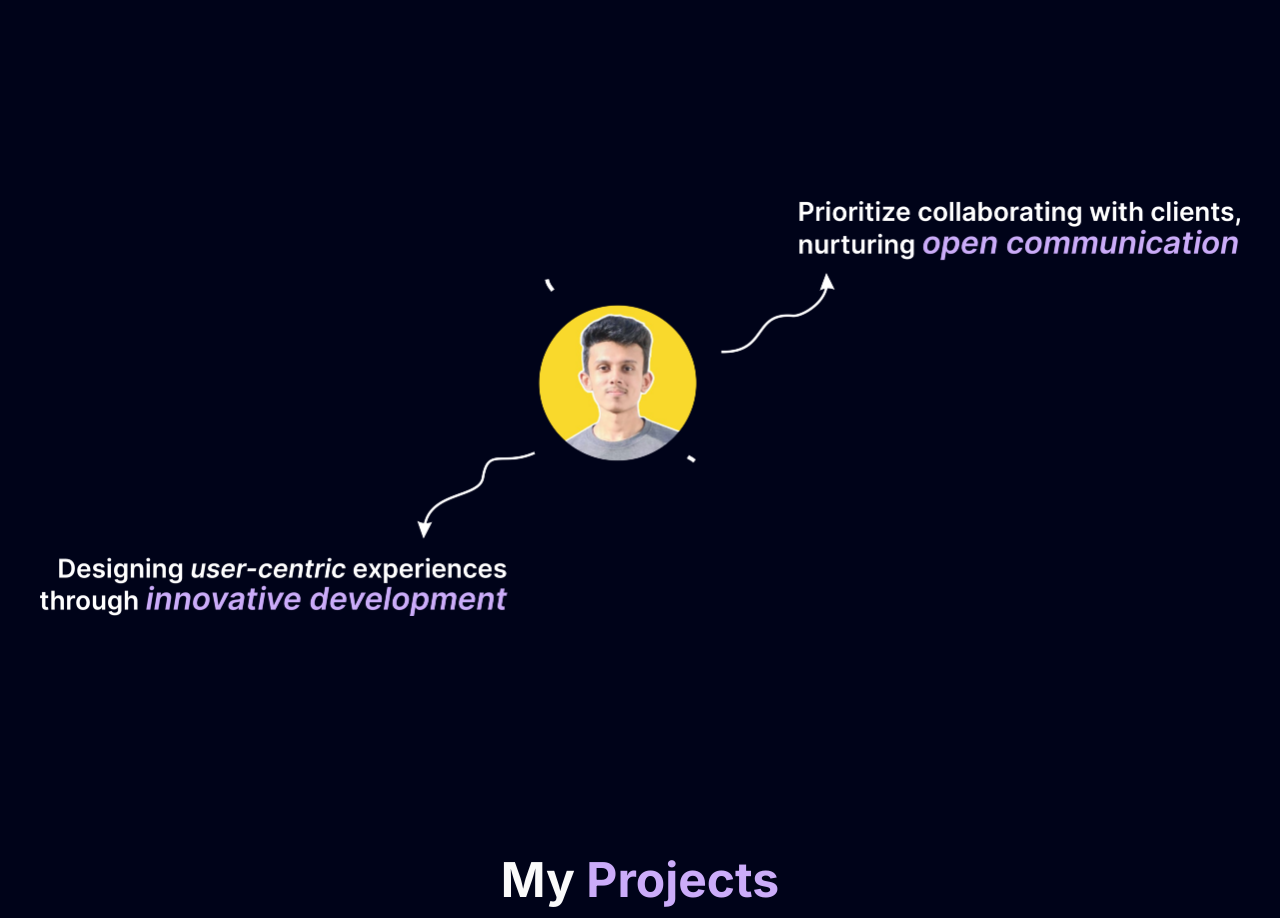
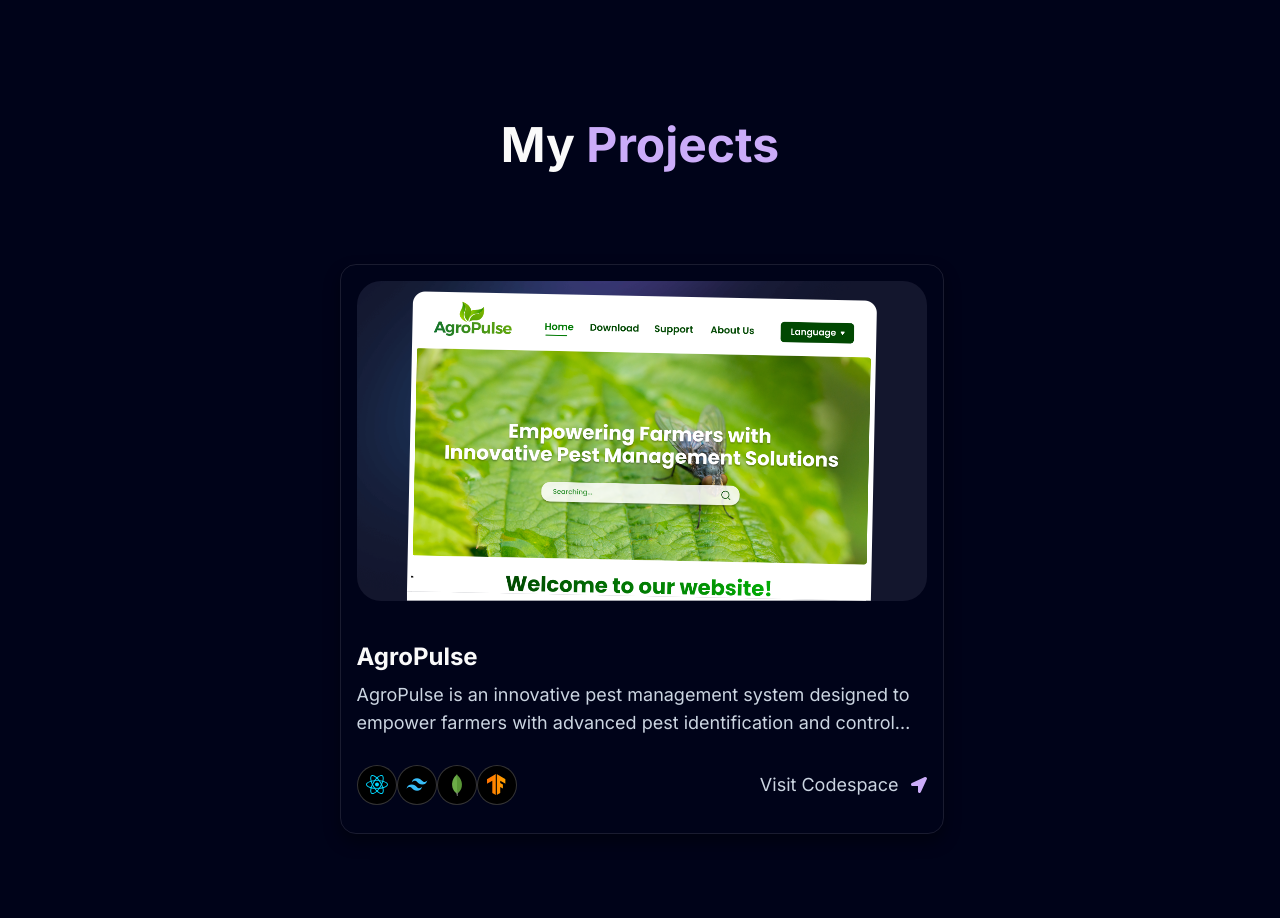
Before and after one commit to SachindaBandara/My-Portfolio-Website, a Next.js app in the folder portfolio/: page / in a window 1280 px wide. Shown: the part 1840-2758 px from the top of the page. Built offline with nearby package versions, Linux system fonts and the light colour scheme.

Commit message:
Remove browser component

```diff
--- a/portfolio/app/page.tsx
+++ b/portfolio/app/page.tsx
@@ -6,7 +6,6 @@
 import RecentProjects from "../components/RecentProjects";
 import { navItems } from "@/data";
 import Footer from "@/components/Footer";
-import Browser from "@/components/Browser";
 import { useScroll } from "framer-motion";
 
 
@@ -23,7 +22,6 @@
         <FloatingNav navItems={navItems} />
         <Hero />
         <Grid />
-        <Browser />
         <RecentProjects />
         <Footer />
       </div>
--- a/portfolio/components/Browser.tsx
+++ /dev/null
@@ -1,23 +0,0 @@
-import Image from 'next/image'
-import GitHubImage from "../public/Portfolio.png"
-import { motion } from "framer-motion";
-
-const Browser = () => {
-  return (
-    <motion.div
-      initial={{ opacity: 0 }}
-      whileInView={{ opacity: 1 }}
-      transition={{ duration: 1.5 }}
-      viewport={{ once: true }}
-      className="hidden sm:block items-center justify-center py-10 mt-40 md:py-20 w-full">
-      <Image
-          src={GitHubImage}
-          alt="banner image"
-          quality={100}
-          className=""
-        />
-    </motion.div>
-  )
-}
-
-export default Browser
```
